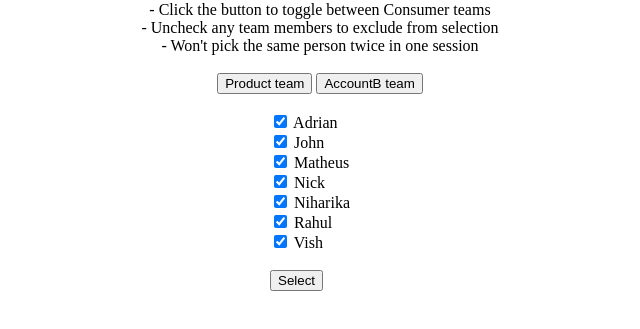
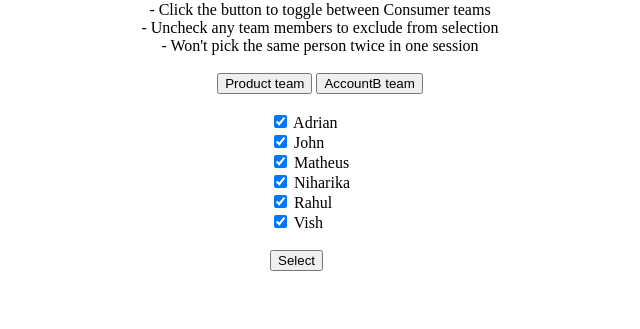
Before and after one commit to akshaysikka/consumer-standup, a plain HTML site: page index.html in a window 1280 px wide. Shown: the part 79-408 px from the top of the page, without its empty margins (320-960 px from the left). Drawn offline with Linux system fonts and the light colour scheme.

Commit message:
remove Nick

```diff
--- a/index.html
+++ b/index.html
@@ -20,7 +20,7 @@
 
     <script>
         // An array of names
-		const defaultNames = ["Adrian", "John", "Matheus", "Nick", "Niharika", "Rahul", "Vish"]
+		const defaultNames = ["Adrian", "John", "Matheus", "Niharika", "Rahul", "Vish"]
         let namesArray = Array.from(defaultNames)
 		let alreadyPicked = new Set();
 
```
